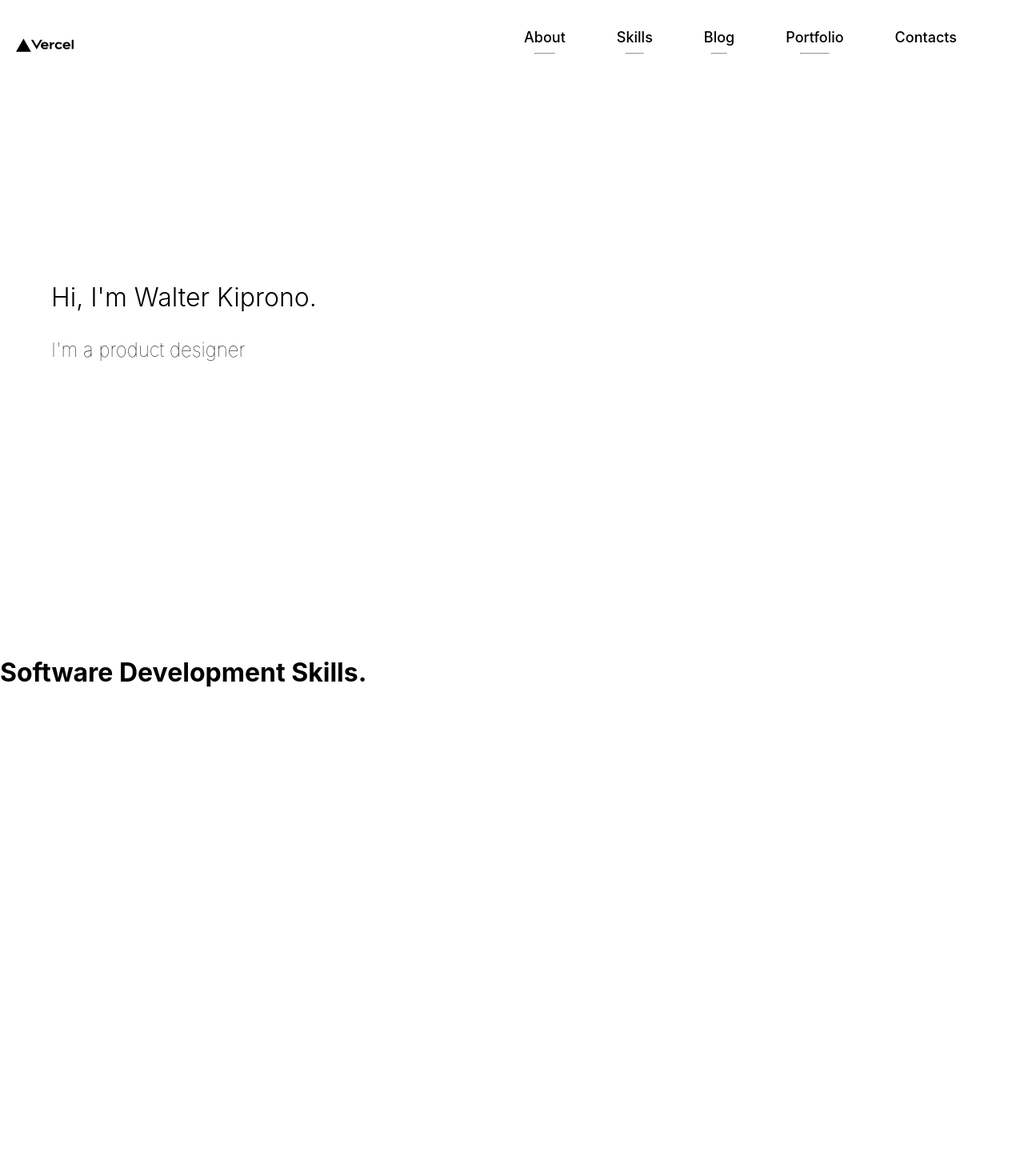
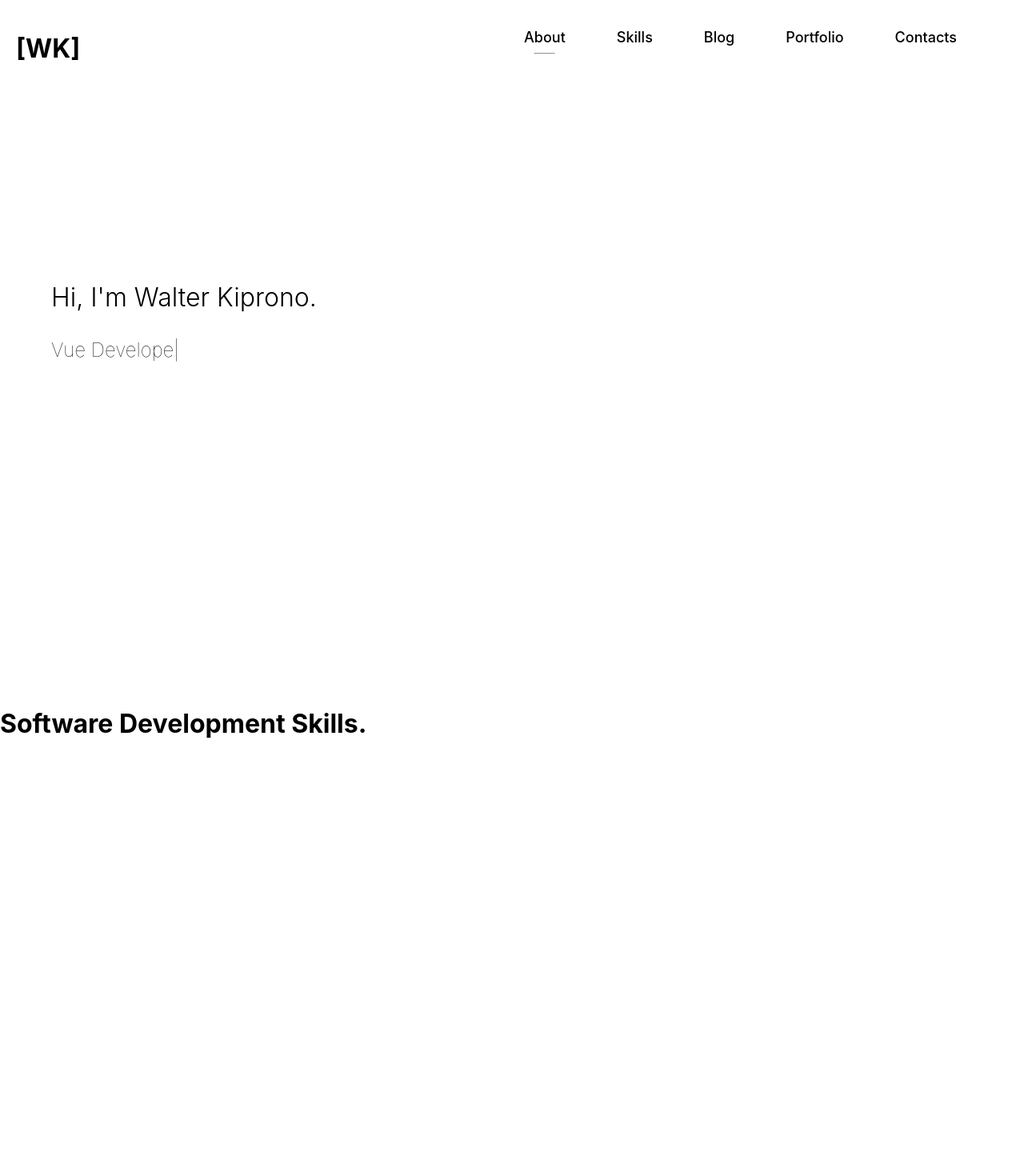
Before and after one commit to walteronoh/weathercraft, a Next.js app: page / in a window 1280 px wide. Shown: the top 1470 px of the page at 80% size. Built offline with nearby package versions, Linux system fonts and the light colour scheme.

Commit message:
style: add css to all the modules

```diff
--- a/package.json
+++ b/package.json
@@ -11,7 +11,8 @@
   "dependencies": {
     "next": "12.2.3",
     "react": "18.2.0",
-    "react-dom": "18.2.0"
+    "react-dom": "18.2.0",
+    "react-typed": "^1.2.0"
   },
   "devDependencies": {
     "eslint": "8.20.0",
--- a/src/components/about/about.js
+++ b/src/components/about/about.js
@@ -1,12 +1,20 @@
+import ReactTyped from "react-typed";
 import styles from "./about.module.css";
 
 export default function About() {
+    const words = [
+        'React Developer',
+        'Vue Developer',
+        'Flutter Developer',
+        'Node Developer'
+    ];
+
     return (
         <div className={styles.about}>
             <main>
                 <div className={styles.about_titles}>
                     <p className={styles.about_intro}>Hi, I'm Walter Kiprono.</p>
-                    <p className={styles.about_roles}>I'm a product designer</p>
+                    <p className={styles.about_roles}><ReactTyped strings={words} typeSpeed={100} backSpeed={100} loop/></p>
                 </div>
             </main>
         </div>
--- a/src/components/blogs/blogs.module.css
+++ b/src/components/blogs/blogs.module.css
@@ -1,4 +1,5 @@
 .topics {
     width: 100vw;
     height: 100vh;
+    padding-top: 4rem;
 }
--- a/src/components/contacts/contacts.module.css
+++ b/src/components/contacts/contacts.module.css
@@ -1,4 +1,5 @@
 .contacts {
     width: 100vw;
     height: 100vh;
+    padding-top: 4rem;
 }
--- a/src/components/navbar/navbar.js
+++ b/src/components/navbar/navbar.js
@@ -1,17 +1,26 @@
 import Image from 'next/image';
+import React from 'react';
 import styles from "./navbar.module.css";
 
-export default function NavBar() {
+export default function NavBar(props) {
+    const [activeTab, setActiveTab] = React.useState(1);
+
+    const activateTab = (key) => {
+        props.scrollToContent(key);
+        setActiveTab(key);
+    }
+
+    React.useEffect(() => setActiveTab(props.activeTabKey), [props.activeTabKey]);
+
     return (
         <div className={styles.navbar}>
-            <Image src="/vercel.svg" height={72} width={72} alt="wk icon" className={styles.navbar_icon} />
+            {/* <Image src="/vercel.svg" height={72} width={72} alt="wk icon" className={styles.navbar_icon} /> */}
+            <h1>[WK]</h1>
             <div className={styles.navbar_titles}>
                 <ul>
-                    <li>About <hr width="50%"/></li>
-                    <li>Skills <hr width="50%"/></li>
-                    <li>Blog <hr width="50%"/></li>
-                    <li>Portfolio <hr width="50%"/></li>
-                    <li>Contacts </li>
+                    {
+                        props.tabs.map((v) => (<li key={v.key} onClick={() => activateTab(v.key)}>{v.name}{activeTab == v.key ? <hr width="50%" /> : ''}</li>))
+                    }
                 </ul>
             </div>
         </div>
--- a/src/components/skills/skills.module.css
+++ b/src/components/skills/skills.module.css
@@ -1,4 +1,5 @@
 .skills {
     width: 100vw;
     height: 100vh;
+    padding-top: 4rem;
 }
--- a/src/components/work/work.module.css
+++ b/src/components/work/work.module.css
@@ -1,4 +1,5 @@
 .work {
     width: 100vw;
     height: 100vh;
+    padding-top: 4rem;
 }
--- a/src/pages/index.js
+++ b/src/pages/index.js
@@ -1,3 +1,4 @@
+import React from 'react'
 import Head from 'next/head'
 import About from '../components/about/about'
 import Topics from '../components/blogs/topics'
@@ -9,6 +10,83 @@ import Work from '../components/work/work'
 // import styles from '../styles/Home.module.css'
 
 export default function Home() {
+  const aboutRef = React.useRef(null);
+  const skillsRef = React.useRef(null);
+  const topicsRef = React.useRef(null);
+  const workRef = React.useRef(null);
+  const contactsRef = React.useRef(null);
+  const [activeTabKey, setActiveTabKey] = React.useState(1);
+
+  const scroll = (ref) => ref.current.scrollIntoView({
+    behaviour: "smooth"
+  });
+
+  const tabs = [{
+    name: "About",
+    key: 1
+  }, {
+    name: "Skills",
+    key: 2
+  },
+  {
+    name: "Blog",
+    key: 3
+  },
+  {
+    name: "Portfolio",
+    key: 4
+  },
+  {
+    name: "Contacts",
+    key: 5
+  }
+  ];
+
+  const scrollToContent = (key) => {
+    switch (key) {
+      case 1:
+        scroll(aboutRef);
+        break;
+
+      case 2:
+        scroll(skillsRef);
+        break;
+
+      case 3:
+        scroll(topicsRef);
+        break;
+
+      case 4:
+        scroll(workRef);
+        break;
+
+      case 5:
+        scroll(contactsRef);
+        break;
+    }
+  }
+
+  React.useEffect(() => {
+    window.addEventListener('scroll', (e) => {
+      let scrollY = window.scrollY;
+      if (scrollY >= 0 && scrollY < skillsRef.current.offsetTop) {
+        setActiveTabKey(1);
+      }
+      else if (scrollY >= skillsRef.current.offsetTop && scrollY < topicsRef.current.offsetTop) {
+        setActiveTabKey(2);
+      }
+      else if (scrollY >= topicsRef.current.offsetTop && scrollY < workRef.current.offsetTop) {
+        setActiveTabKey(3);
+      }
+      else if (scrollY >= workRef.current.offsetTop && scrollY < contactsRef.current.offsetTop) {
+        setActiveTabKey(4);
+      }
+      else if (scrollY >= contactsRef.current.offsetTop) {
+        setActiveTabKey(5);
+      }
+    })
+  }, []);
+
   return (
     <div>
       <Head>
@@ -16,12 +94,22 @@ export default function Home() {
         <meta name="description" content="Walter Kiprono Portfolio" />
         <link rel="icon" href="/favicon.ico" />
       </Head>
-      <NavBar />
-      <About />
-      <Skills />
-      <Topics />
-      <Work />
-      <Contacts />
+      <NavBar scrollToContent={scrollToContent} tabs={tabs} activeTabKey={activeTabKey} />
+      <div ref={aboutRef}>
+        <About />
+      </div>
+      <div ref={skillsRef}>
+        <Skills />
+      </div>
+      <div ref={topicsRef}>
+        <Topics />
+      </div>
+      <div ref={workRef}>
+        <Work />
+      </div>
+      <div ref={contactsRef}>
+        <Contacts />
+      </div>
     </div>
   )
 }
```
Also changed, not shown: 1 other file (tests, documents, lock files or other folders).
